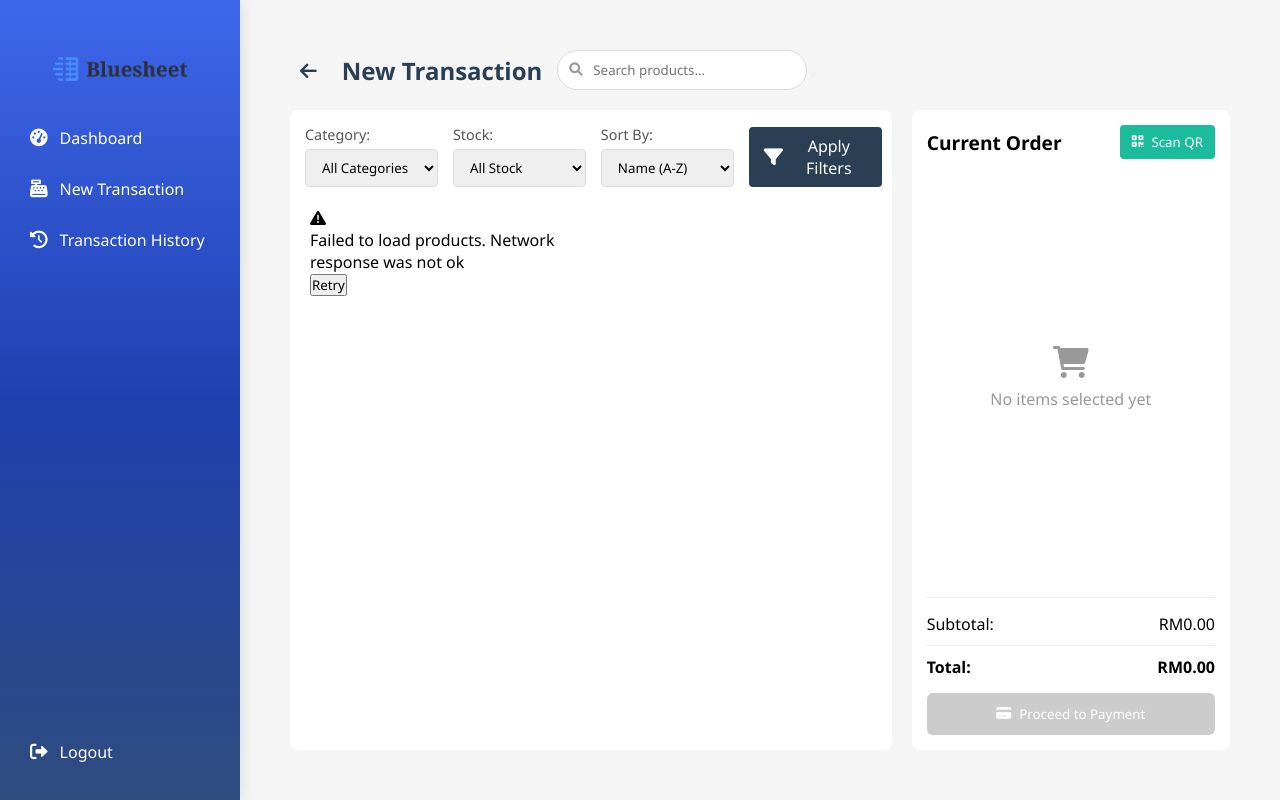
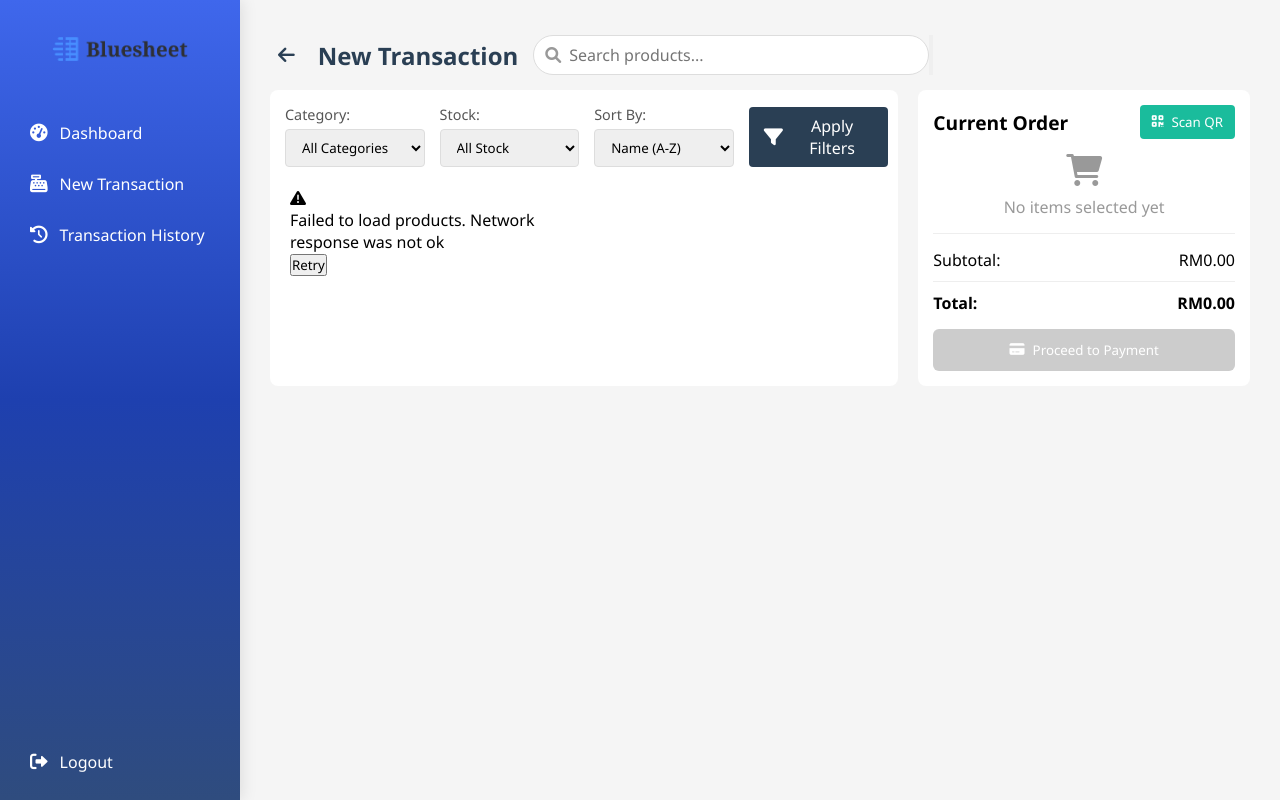
Before and after one commit to boslqx/ALL-2, a Flask app: template templates/new_transaction.html in a window 1280 px wide. Run offline with Flask 3, Linux system fonts and the light colour scheme; the template is opened without the code that fills it: most values are stand-ins (such as "Sample title", 1, 10 or a date in 2020); some libraries are stand-ins or nearby versions.

Commit message:
cashier page 100% done

```diff
--- a/static/css/cashier.css
+++ b/static/css/cashier.css
@@ -6,25 +6,28 @@
 }
 
 body {
-    display: flex;
     min-height: 100vh;
     background-color: #f5f5f5;
 }
+
+
 
 /* Sidebar Styles */
 .sidebar {
     width: 240px;
     background: linear-gradient(to bottom, #3f67ec 0%, #1e40af 50%, #2f4c7e 100%);
     color: white;
-    padding: 20px 0;
+    padding: 0;
     box-shadow: 2px 0 15px rgba(0, 0, 0, 0.1);
-    position: relative;
-    z-index: 10;
+    position: fixed;
+    height: 100vh;
+    display: flex;
+    flex-direction: column;
 }
 
 .logo {
     padding: 0;
-    margin-bottom: 5px;
+    margin-bottom: 20px;
     text-align: center;
 }
 
@@ -40,6 +43,7 @@
 .nav-menu {
     list-style: none;
     padding: 0 15px;
+    flex-grow: 1;
 }
 
 .nav-item {
@@ -66,11 +70,98 @@
     font-size: 1.1rem;
 }
 
-.logout {
-    position: absolute;
-    bottom: 20px;
-    width: calc(100% - 30px);
-    left: 15px;
+.logout-container {
+    padding: 15px;
+    margin-top: auto;
+}
+
+.logout-container .nav-item {
+    margin-bottom: 0;
+}
+
+/* Main Content Area */
+.main-content {
+    flex: 1;
+    padding: 20px;
+    min-height: 100vh;
+    margin-left: 240px;
+}
+
+/* Dashboard Container */
+.dashboard-container {
+    width: 100%;
+    max-width: 1200px;
+    margin: 0 auto;
+}
+
+/* Responsive adjustments */
+@media (max-width: 768px) {
+    .sidebar {
+        width: 100%;
+        height: auto;
+        position: relative;
+        padding-bottom: 70px; /* Space for logout button */
+    }
+
+    .nav-menu {
+        flex-grow: 0;
+    }
+
+    .logout-container {
+        position: absolute;
+        bottom: 0;
+        left: 0;
+        right: 0;
+        padding: 15px;
+    }
+
+    .main-content {
+        margin-left: 0;
+        padding: 20px;
+    }
+}
+
+/* Main Content Area */
+.main-content {
+    margin-left: 240px;
+    padding: 30px;
+    min-height: 100vh;
+    background-color: #f5f5f5;
+    width: calc(100% - 240px);
+}
+
+/* Dashboard Container */
+.dashboard-container {
+    width: 100%;
+    max-width: 1200px;
+    margin: 0 auto;
+}
+
+/* Responsive adjustments */
+@media (max-width: 768px) {
+    .sidebar {
+        width: 100%;
+        height: auto;
+        position: relative;
+        padding-bottom: 70px; /* Space for logout button */
+    }
+
+    .nav-menu {
+        flex-grow: 0;
+    }
+
+    .logout-container {
+        position: absolute;
+        bottom: 0;
+        left: 0;
+        right: 0;
+        padding: 15px;
+    }
+
+    .main-content {
+        margin-left: 0;
+        padding: 20px;
+    }
 }
 
 /* Main Content Area */
@@ -590,31 +681,48 @@
     }
 }
 
-/* Add these to your existing cashier.css */
-
 /* New Transaction Page */
+.new-transaction-container {
+    display: flex;
+    flex-direction: column;
+    width: 100%;
+    gap: 5px;
+    margin-top: 5px;
+}
+
 .new-transaction {
-    padding: 20px;
-    display: flex;
-    flex-direction: column;
-    height: calc(100vh - 40px);
+    width: 100%;
+    max-width: 1200px;
+    margin: 0 auto;
+    padding: 0;
+}
+
+.transaction-body {
+    width: 100%;
+    gap: 20px;
 }
 
 .transaction-header {
     display: flex;
     align-items: center;
     gap: 15px;
-    margin-bottom: 20px;
+    margin-bottom: 10px;
 }
 
 .back-button {
     background: none;
     border: none;
-    font-size: 1.2rem;
     cursor: pointer;
     color: #2a3f54;
-    padding: 5px 10px;
-    border-radius: 4px;
+    font-size: 1.2rem;
+    padding: 8px;
+    display: flex;
+    align-items: center;
+    gap: 5px;
+}
+
+.back-button i {
+    font-size: 1.2rem;
 }
 
 .back-button:hover {
@@ -627,6 +735,7 @@
 }
 
 .search-container {
+    display: flex;
     position: relative;
     flex-grow: 1;
     max-width: 400px;
@@ -634,17 +743,24 @@
 
 .search-container input {
     width: 100%;
-    padding: 10px 15px 10px 35px;
+    padding: 10px 15px 10px 40px; /* space for icon */
     border: 1px solid #ddd;
     border-radius: 20px;
+    font-size: 1rem;
+    height: 40px; /* Optional: enforce consistent height */
+    line-height: 1.5;
 }
 
 .search-container i {
     position: absolute;
-    left: 12px;
     top: 50%;
+    left: 15px;
     transform: translateY(-50%);
+    font-size: 1rem;
     color: #999;
+    line-height: 1;
+    height: 1rem;
+    pointer-events: none;
 }
 
 .transaction-body {
@@ -1291,13 +1408,14 @@
 
 .search-container {
     position: relative;
+    min-width: 250px;
 }
 
 .search-container input {
     padding: 10px 15px 10px 35px;
     border: 1px solid #ddd;
     border-radius: 20px;
-    width: 250px;
+    width: 100%;
 }
 
 .search-container i {
--- a/templates/cashier_base.html
+++ b/templates/cashier_base.html
@@ -26,11 +26,13 @@
                 <i class="fas fa-history"></i>
                 <span>Transaction History</span>
             </li>
-            <li class="nav-item logout" onclick="event.stopPropagation(); showLogoutModal();">
+        </ul>
+        <div class="logout-container">
+            <div class="nav-item logout" onclick="event.stopPropagation(); showLogoutModal();">
                 <i class="fas fa-sign-out-alt"></i>
                 <span>Logout</span>
-            </li>
-        </ul>
+            </div>
+        </div>
     </div>
 
     <div class="main-content">
--- a/templates/checkout.html
+++ b/templates/checkout.html
@@ -331,7 +331,6 @@
     </style>
 
     <!-- Main Checkout Content -->
-    <div class="main-content">
     <div class="checkout-container">
         <!-- Order Items Panel -->
         <div class="order-panel">
@@ -477,7 +476,6 @@
             <!-- E-Wallet Display -->
             <div class="ewallet-display" id="ewalletDisplay">
                 <img src="{{ url_for('static', filename='images/tng_qr.png') }}" alt="E-wallet QR Code">
-                </div>
             </div>
         </div>
     </div>
--- a/templates/new_transaction.html
+++ b/templates/new_transaction.html
@@ -65,15 +65,16 @@
 
 </style>
 
-<div class="main-content new-transaction">
+<div class="new-transaction-container">
     <div class="transaction-header">
         <button class="back-button" onclick="window.location.href='{{ url_for('cashier.dashboard') }}'">
             <i class="fas fa-arrow-left"></i>
         </button>
         <h1>New Transaction</h1>
         <div class="search-container">
+            <i class="fas fa-search"></i>
             <input type="text" id="product-search" placeholder="Search products..." class="search-input">
-            <button class="search-button" id="search-button"><i class="fas fa-search"></i></button>
+            <button class="search-button" id="search-button"></button>
         </div>
     </div>
 
```
Also changed, not shown: other parts of static/css/cashier.css (+27 -2 lines), templates/transaction_history.html (+1 -19 lines), instance/site.db. Lines whose indentation alone changed are shown as unchanged.
